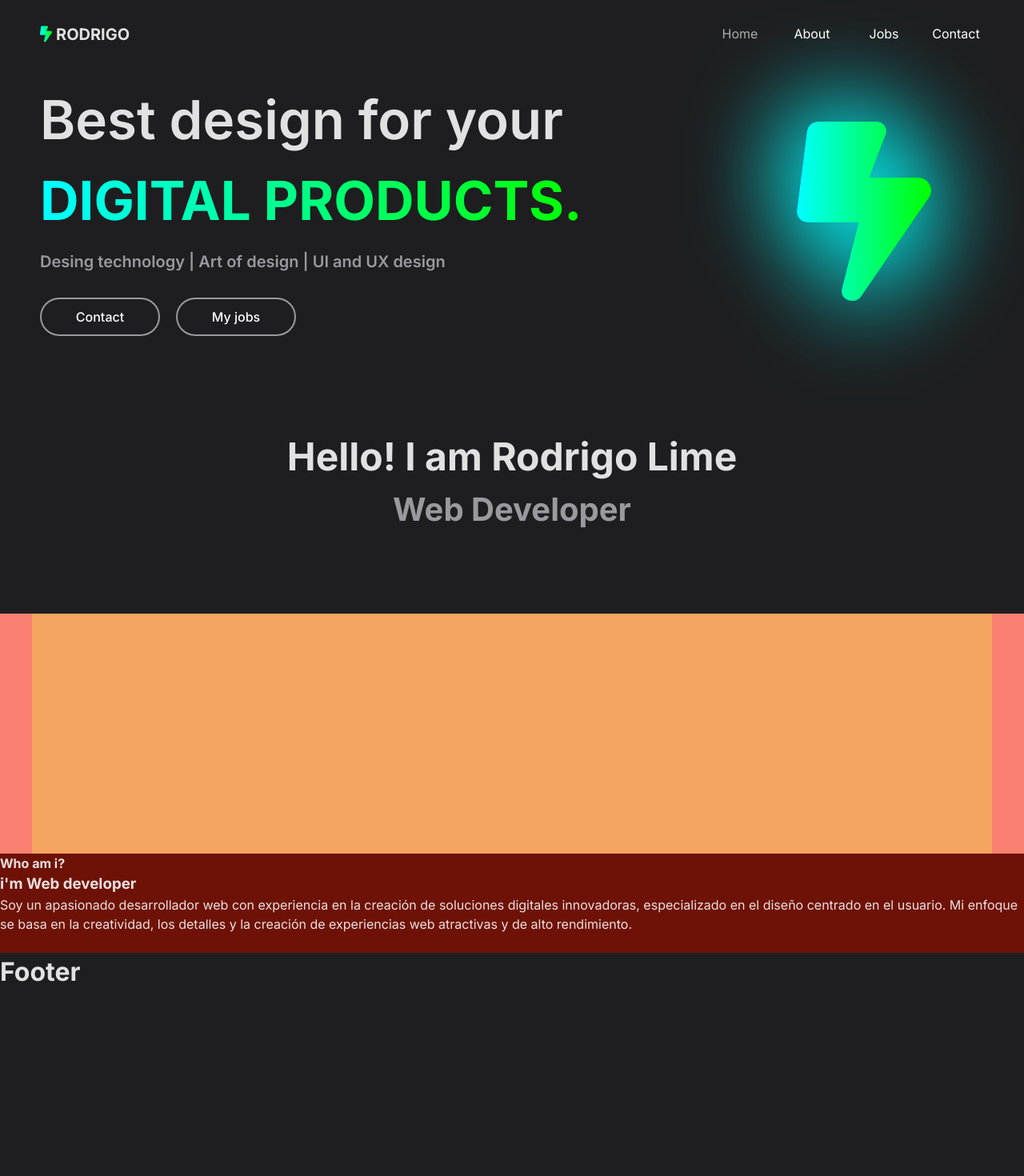
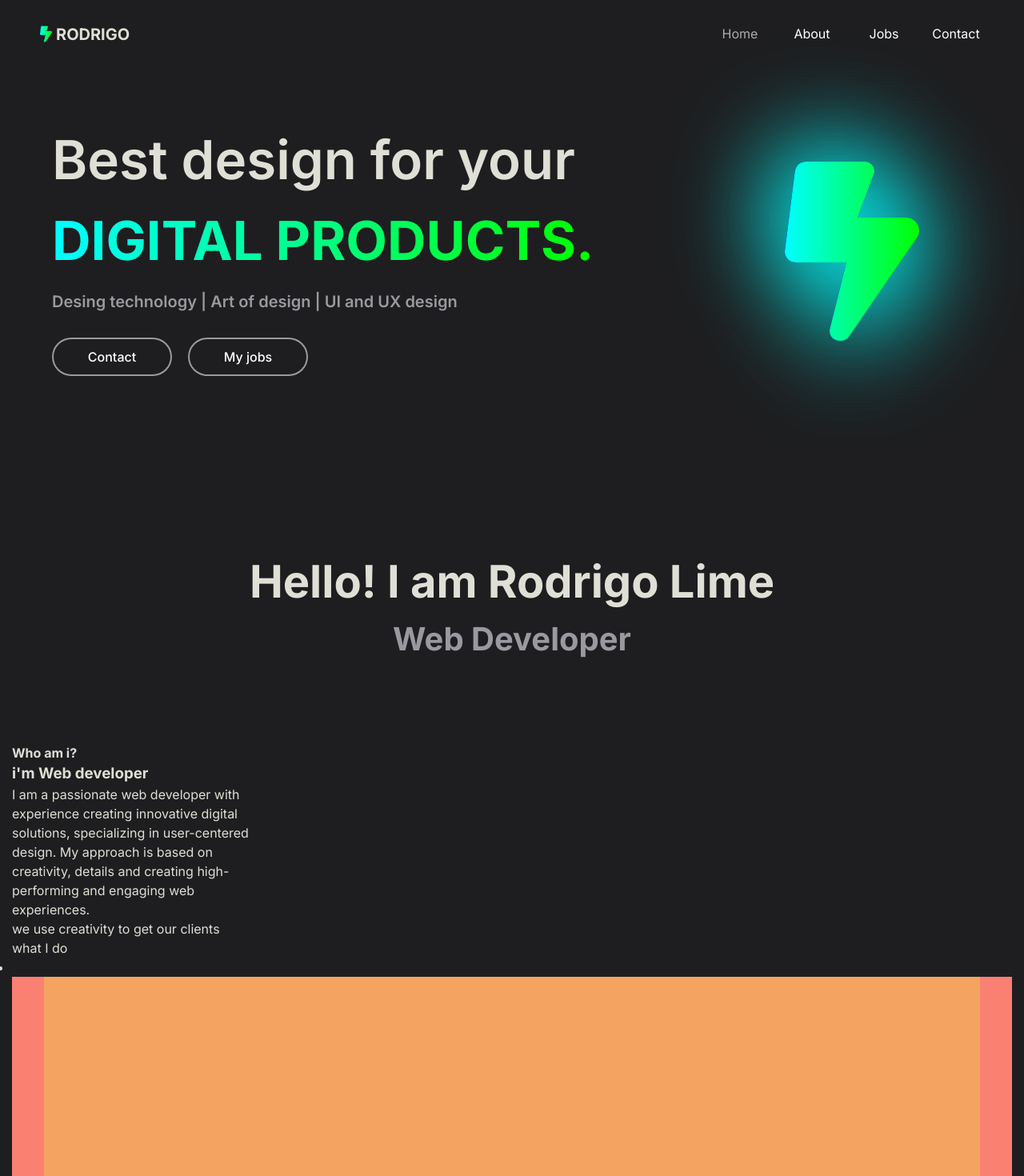
Before and after one commit to RodrigoLaime/portfolio-vite, a React (Vite) app: page / in a window 1280 px wide. Shown: the top 1470 px of the page at 80% size. Before the commit the page ends 1239 px from the top, so only its background shows below. Built offline with nearby package versions, Linux system fonts and the light colour scheme.

Commit message:
modifie main padding

```diff
--- a/src/App.jsx
+++ b/src/App.jsx
@@ -8,7 +8,8 @@ import Footer from './home/Footer'
 import Menu from './components/Menu'
 const App = () => {
   return (
-    <HashRouter className='app'>
+    <div className='app'>
+      <HashRouter >
       <Menu />
       <Header />
       <Main />
@@ -18,6 +19,7 @@ const App = () => {
         <Route path='*' element={<p>Not Found</p>} />
       </Routes>
     </HashRouter>
+    </div>
   )
 }
 
--- a/src/home/Main.jsx
+++ b/src/home/Main.jsx
@@ -11,17 +11,24 @@ const Main = () => {
         </div>
       </section>
       <section className='container-about-main'>
-        <article className='main-img'>
-          <div className='img'></div>
-        </article>
+
         <article className='main-text--about'>
           <h4>Who am i?</h4>
           <h3>i'm Web developer</h3>
-          <p>Soy un apasionado desarrollador web con experiencia en la creación de soluciones digitales innovadoras, especializado en el diseño centrado en el usuario. Mi enfoque se basa en la creatividad, los detalles y la creación de experiencias web atractivas y de alto rendimiento.</p>
+          {/* <p>Soy un apasionado desarrollador web con experiencia en la creación de soluciones digitales innovadoras, especializado en el diseño centrado en el usuario. Mi enfoque se basa en la creatividad, los detalles y la creación de experiencias web atractivas y de alto rendimiento.</p> */}
+          <p>
+            I am a passionate web developer with experience creating innovative digital solutions, specializing in user-centered design. My approach is based on creativity, details and creating high-performing and engaging web experiences.
+          </p>
+          <p>we use creativity to get our clients</p>
+          <p>what I do</p>
           <ul>
             <li></li>
           </ul>
           <div></div>
+        </article>
+
+        <article className='main-img'>
+          <div className='img'></div>
         </article>
       </section>
       <section></section>
--- a/src/styles/header.css
+++ b/src/styles/header.css
@@ -1,5 +1,9 @@
 .header {
-  padding-top: 100px;
+  padding-top: 150px;
+  width: 100%;
+  max-width: 1250px;
+  min-width: 250px;
+  margin: 0 auto;
 }
 
 .container-header {
--- a/src/styles/main.css
+++ b/src/styles/main.css
@@ -1,5 +1,10 @@
 .main {
   /* height: 100vh; */
+  /* background-color: seagreen; */
+  width: 100%;
+  max-width: 1250px;
+  min-width: 250px;
+  margin: 0 auto;
 }
 
 .container-intro-main {
@@ -16,13 +21,19 @@
 .container-intro-main div h3 {
   font-size: 2.5rem;
   color: #ebebf599;
-  ;
 }
 
 /* Section 2 main ######################################### */
 .container-about-main {
   display: flex;
   flex-direction: column;
+}
+
+.main-text--about {
+  width: 300px;
+  /* max-width: 50%;
+  min-width: 300px; */
+  /* background-color: rgb(110, 18, 7); */
 }
 
 .main-img {
@@ -46,9 +57,13 @@
 }
 
 /* section 3 main ########################################3 */
-.main-text--about {
-  width: 100%;
-  /* max-width: 50%;
-  min-width: 300px; */
-  background-color: rgb(110, 18, 7);
+
+
+@media (min-width: 775px){
+.container-intro-main{
+  padding-top: 100px;
 }
+.container-intro-main div h2 {
+  font-size: 3.5rem;
+}
+}
```
Also changed, not shown: src/styles/app.css (+7 -1 lines), src/styles/index.css (line endings or trailing spaces).
